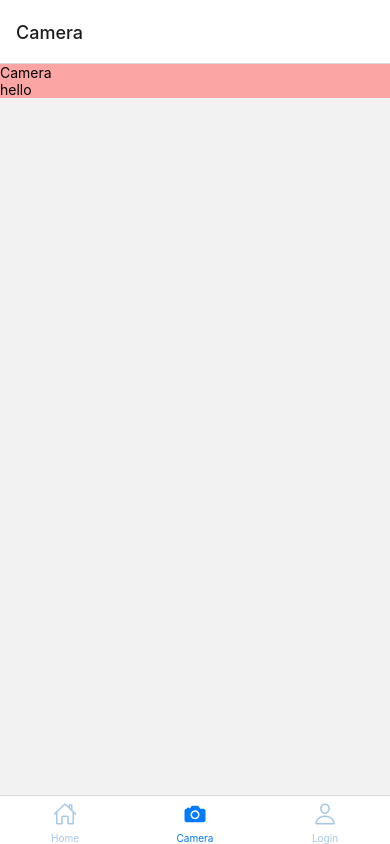
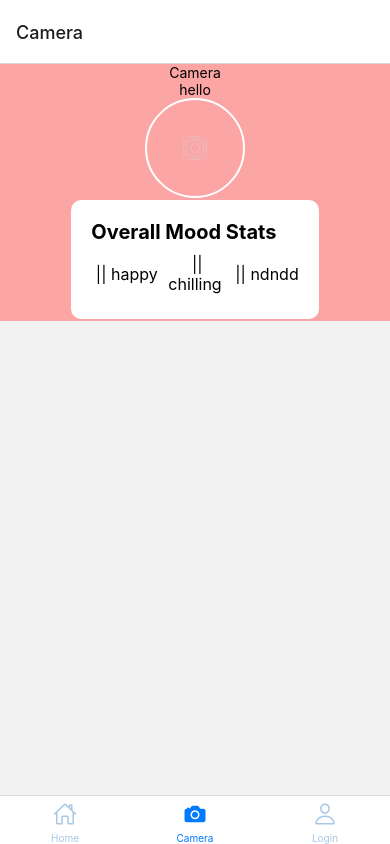
Before and after one commit to stormyy00/HackTech2024, a React Native app: screen /Camera in a window 390 px wide. Built offline with nearby package versions, Linux system fonts and the light colour scheme.

Commit message:
created stats and pfp setup

```diff
--- a/App.js
+++ b/App.js
@@ -14,7 +14,7 @@ const Tab = createBottomTabNavigator();
 
 export default function App() {
   return (
-    <NavigationContainer className="black">
+    <NavigationContainer>
       <Tab.Navigator
         tabBarOptions={{
           activeTintColor: '#007AFF', // Color for active tab
@@ -46,6 +46,7 @@ export default function App() {
   );
 }
 function LoginTab() {
+
   return (
     <ApplicationProvider {...eva} theme={{ ...eva.light, ...theme }}>
       <LoginScreen />
@@ -55,7 +56,7 @@ function LoginTab() {
 
 const styles = StyleSheet.create({
   tabBarStyle: {
-    backgroundColor: '#FFFFFF', // Background color of the tab bar
+    backgroundColor: '#779ba1', // Background color of the tab bar
     borderTopWidth: 1,
     borderTopColor: '#E0E0E0', // Top border color of the tab bar
   },
--- a/components/Profile.jsx
+++ b/components/Profile.jsx
@@ -1,15 +1,29 @@
 import React, { useState } from 'react';
-import { View, Text, StyleSheet, ScrollView, TouchableOpacity, Animated } from 'react-native';
+import { View, Text, StyleSheet, ScrollView, TouchableOpacity, Animated, Image } from 'react-native';
+
 
 const Profile = ({ mock }) => {
-  const [flipped, setFlipped] = useState(Array(mock.length).fill(false));
+  const [flippedIndex, setFlippedIndex] = useState(null);
+  const [animatedValue, setAnimatedValue] = useState(new Animated.Value(0));
 
   const flipCard = (index) => {
-    setFlipped((prevFlipped) => {
-      const newFlipped = [...prevFlipped];
-      newFlipped[index] = !prevFlipped[index];
-      return newFlipped;
-    });
+    if (flippedIndex === index) {
+      // Reset the flip state if the clicked card is already flipped
+      setFlippedIndex(null);
+      Animated.timing(animatedValue, {
+        toValue: 0,
+        duration: 500,
+        useNativeDriver: true,
+      }).start();
+    } else {
+      // Flip the clicked card
+      setFlippedIndex(index);
+      Animated.timing(animatedValue, {
+        toValue: 1,
+        duration: 500,
+        useNativeDriver: true,
+      }).start();
+    }
   };
 
   return (
@@ -17,14 +31,16 @@ const Profile = ({ mock }) => {
       <View style={styles.container}>
         {mock.map((item, index) => (
           <TouchableOpacity key={index} onPress={() => flipCard(index)} activeOpacity={0.8}>
-            <Animated.View className=""style={styles.cardContainer}>
+            <Animated.View style={[styles.cardContainer]}>
               <View style={styles.face}>
                 <Text>{item.name}</Text>
                 <Text>{item.emoji}</Text>
                 <Text>{item.image}</Text>
+                {/* Assuming item.image is a valid image source */}
+                {/* <Image source={} style={{ width: 100, height: 100 }} /> */}
               </View>
-              <View style={[styles.back, flipped[index] ? styles.visible : styles.hidden]}>
-                <Text className="text-black">LOL</Text>
+              <View style={[styles.back, flippedIndex === index ? styles.visible : styles.hidden]}>
+                <Text style={{ color: 'black' }}>LOL</Text>
               </View>
             </Animated.View>
           </TouchableOpacity>
@@ -80,7 +96,7 @@ const styles = StyleSheet.create({
     height: '100%',
     justifyContent: 'center',
     alignItems: 'center',
-    transform: [{ rotateY: '180deg' }],
+    transform: [{ rotateY: '0deg' }],
   },
   visible: {
     transform: [{ rotateY: '0deg' }],
--- /dev/null
+++ b/components/ProfilePicture.jsx
@@ -0,0 +1,28 @@
+import React from 'react';
+import { View, Image, StyleSheet } from 'react-native';
+
+const ProfilePicture = ({ imageUrl }) => {
+    return (
+      <View style={styles.container}>
+        <Image source={require('../assets/splash.png')} style={styles.image} />
+      </View>
+    );
+  };
+
+  const styles = StyleSheet.create({
+    container: {
+      width: 100, // Adjust size as needed
+      height: 100, // Adjust size as needed
+      borderRadius: 50, // Half of width or height to make it circular
+      overflow: 'hidden', // Clip the image to the circular border
+      borderWidth: 2, // Border width
+      borderColor: 'white', // Border color
+    },
+    image: {
+      width: '100%',
+      height: '100%',
+      resizeMode: 'cover',
+    },
+  });
+
+  export default ProfilePicture;
--- /dev/null
+++ b/components/Stats.jsx
@@ -0,0 +1,55 @@
+import React from 'react'
+import { View, Text, StyleSheet } from 'react-native'
+
+const Stats = () => {
+    return (
+        <View style={styles.container} className="">
+          <Text style={styles.title}>Overall Mood Stats</Text>
+          {/* {overallMoodStats.map(stat => ( */}
+            <View  style={styles.statRow} className=" w-full">
+              <Text style={styles.mood}> || happy</Text>
+              <Text style={styles.count}> || chilling</Text>
+              <Text style={styles.percentage}> || ndndd</Text>
+            </View>
+        {/* //   ))} */}
+        </View>
+      );
+    };
+
+    const styles = StyleSheet.create({
+      container: {
+        backgroundColor: '#fff',
+        padding: 20,
+        borderRadius: 10,
+        margin: 6,
+        marginVertical: 2,
+        elevation: 3,
+      },
+      title: {
+        fontSize: 20,
+        fontWeight: 'bold',
+        marginBottom: 10,
+      },
+      statRow: {
+        flexDirection: 'row',
+        justifyContent: 'space-between',
+        alignItems: 'center',
+        marginBottom: 5,
+      },
+      mood: {
+        flex: 1,
+        fontSize: 16,
+      },
+      count: {
+        flex: 1,
+        fontSize: 16,
+        textAlign: 'center',
+      },
+      percentage: {
+        flex: 1,
+        fontSize: 16,
+        textAlign: 'right',
+      },
+    });
+
+export default Stats
--- a/data/mock.js
+++ b/data/mock.js
@@ -1,3 +1,5 @@
+
+
 export const MOCK = [
     {
         name: "eliot",
--- a/screens/CameraScreen.js
+++ b/screens/CameraScreen.js
@@ -1,11 +1,15 @@
 import { View, Text} from 'react-native'
 import Camera from "../components/Camera.jsx"
+import Stats from '../components/Stats.jsx'
+import ProfilePicture from '../components/ProfilePicture.jsx'
 
 export default function CameraScreen() {
     return (
-      <View className="flex flex-col justify-center bg-red-300">
+      <View className="flex flex-col items-center justify-center bg-red-300">
         <Text>Camera</Text>
             <Camera/>
+            <ProfilePicture/>
+            <Stats/>
       </View>
     )
   }
--- a/screens/HomeScreen.js
+++ b/screens/HomeScreen.js
@@ -11,8 +11,7 @@ import { MOCK } from '../data/mock.js'
 export default function HomeScreen() {
   return (
 
-    <View className="flex flex-col justify-center">
-      <Text>HomeScreen</Text>
+    <View className="flex flex-col justify-center mt-2">
 
       {/* {
           MOCK.map((item, index) => ( */}
```
Also changed, not shown: 2 other files (tests, documents, lock files or other folders).
